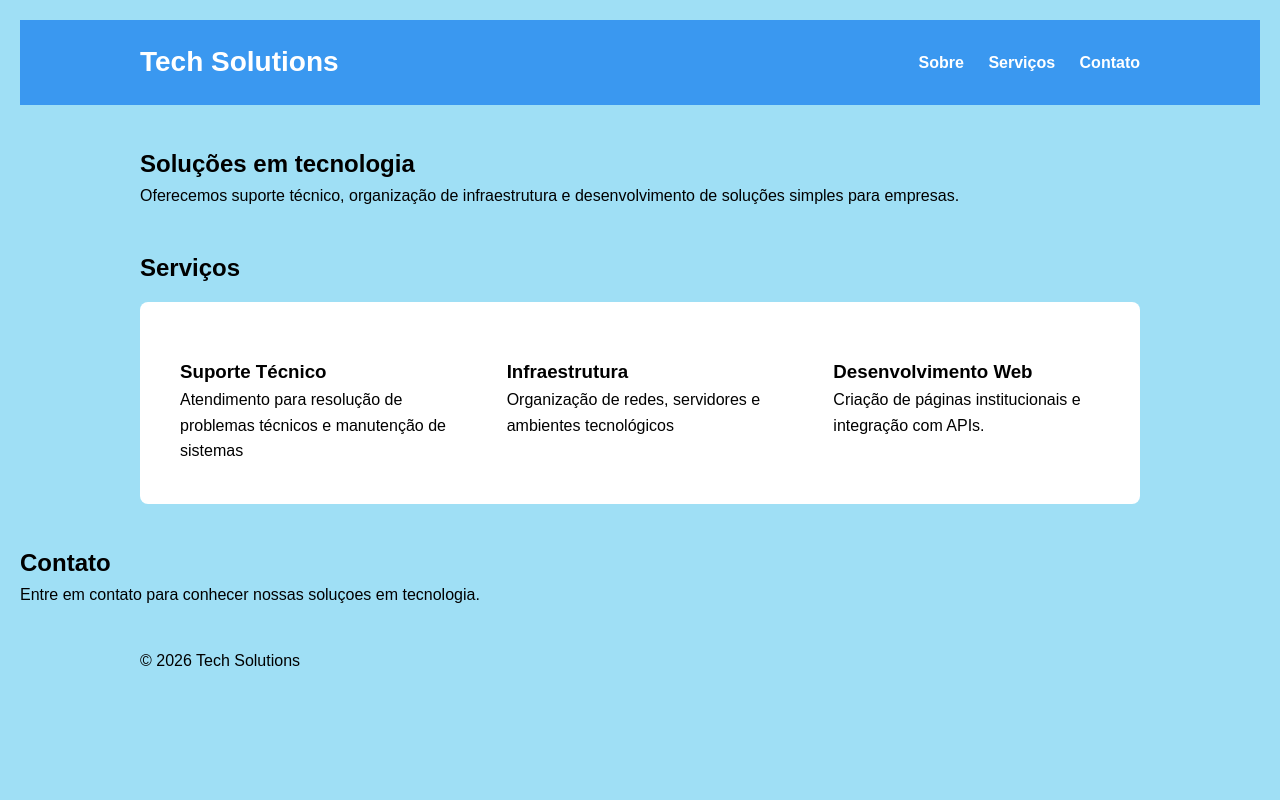
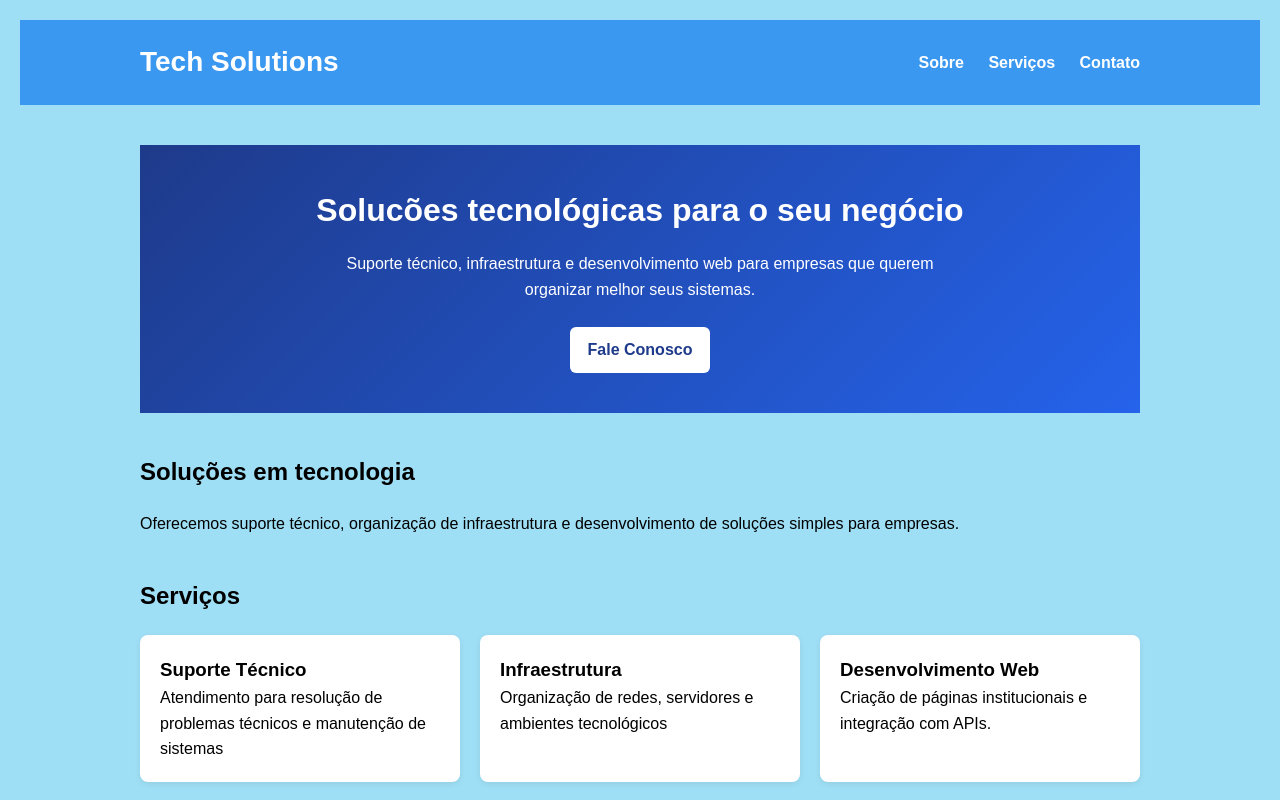
Before and after one commit to AgricioVitoretti/site-institucional-tech, a plain HTML site: page frontend/index.html in a window 1280 px wide. Shown: the top 800 px of the page. Drawn offline with Linux system fonts and the light colour scheme; no server answers.

Commit message:
Adicao hero section, adicao de um botao e efeito nos serviços

```diff
--- a/frontend/index.html
+++ b/frontend/index.html
@@ -24,6 +24,19 @@
 
         <main>
             <div class="container">
+
+
+                <section class="hero">
+                    <div class="container">
+                        <h2>Solucões tecnológicas para o seu negócio</h2>
+                        <p>
+                            Suporte técnico, infraestrutura e desenvolvimento web para empresas que
+                            querem organizar melhor seus sistemas.
+                        </p>
+
+                        <a href="#contato" class="botao">Fale Conosco</a>
+                    </div>
+                </section>
 
             <!-- seção apresentação -->
             <section id="sobre">
--- a/frontend/style.css
+++ b/frontend/style.css
@@ -33,11 +33,8 @@ section {
     margin-bottom: 40px;
 }
 
-section div {
-    background-color: white;
-    padding: 20px;
-    margin-top: 15px;
-    border-radius: 8px;
+section h2 {
+    margin-bottom: 20px;
 }
 
 .servicos {
@@ -50,8 +47,15 @@ section div {
     background-color: white;
     padding: 20px;
     border-radius: 8px;
+    box-shadow: 0 2px 6px rgba(0,0,0,0.08 );
+    transition: transform 0.2s ease, box-shadow 0.2s ease;
     flex: 1;
     min-width: 250px;
+}
+
+.servico:hover {
+    transform: translateY(-6px);
+    box-shadow: 0 8px 20 px rgba(0,0,0,0.15);
 }
 
 .container {
@@ -65,3 +69,30 @@ nav a {
     margin-left: 20px;
     font-weight: bold;
 }
+
+.hero {
+    background: linear-gradient(135deg, #1e3a8a, #2563eb);
+    color: white;
+    padding: 40px 0;
+    text-align: center;
+}
+
+.hero h2 {
+    font-size: 32px;
+    margin-bottom: 15px;
+}
+
+.hero p {
+    max-width: 600px;
+    margin: 0 auto 25px;
+}
+
+.botao {
+    display: inline-block;
+    background: white;
+    color: #1e3a8a;
+    padding: 10px 18px;
+    text-decoration: none;
+    border-radius: 6px;
+    font-weight: bold;
+}
```
